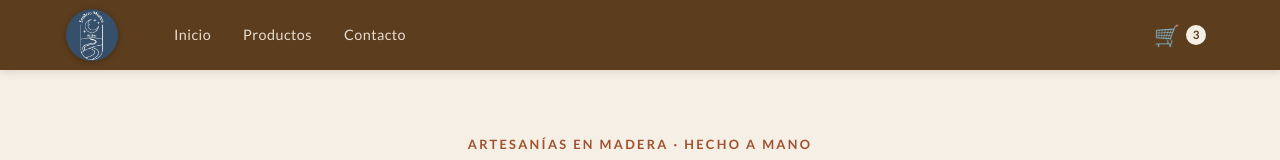
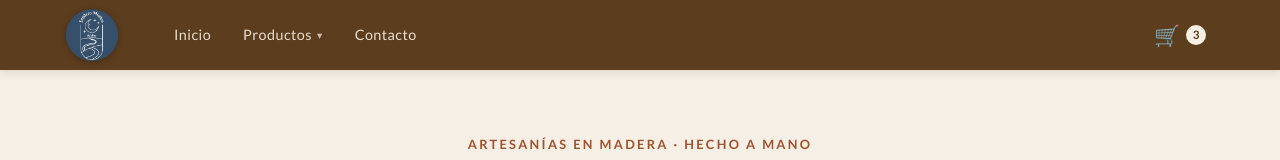
Before and after one commit to ulisesbaroni/e-commerce-React, a React (Vite) app: page / in a window 1280 px wide. Shown: the top 160 px of the page. Built offline with nearby package versions, Linux system fonts and the light colour scheme.

Commit message:
Se agregó dropdown de categorías en Productos

```diff
--- a/src/components/CartWidget.jsx
+++ b/src/components/CartWidget.jsx
@@ -1,6 +1,6 @@
 import './CartWidget.css'
 
-// Por ahora la cantidad es estática, en futuras etapas vendrá del contexto
+// Por ahora la cantidad la pongo estática, en próximas entregas será con contexto
 const CartWidget = () => {
   const cantidad = 3
 
--- a/src/components/ItemListContainer.jsx
+++ b/src/components/ItemListContainer.jsx
@@ -1,6 +1,5 @@
 import './ItemListContainer.css'
 
-// greeting viene de App.jsx — en etapas futuras esto mostrará los productos
 const ItemListContainer = ({ greeting }) => {
   return (
     <section className="item-list-container">
--- a/src/components/NavBar.css
+++ b/src/components/NavBar.css
@@ -27,7 +27,6 @@
   height: 56px;
   width: 56px;
   object-fit: contain;
-  /* el círculo azul del logo se integra bien sobre el fondo tierra */
   filter: drop-shadow(0 1px 3px rgba(0,0,0,0.25));
   transition: transform 0.2s ease;
 }
@@ -66,3 +65,48 @@
 .navbar__inner > :last-child {
   margin-left: auto;
 }
+
+/* Dropdown */
+.navbar__item-dropdown {
+  position: relative;
+  list-style: none;
+}
+
+.navbar__link--dropdown {
+  cursor: pointer;
+  user-select: none;
+  display: flex;
+  align-items: center;
+  gap: 5px;
+}
+
+.navbar__flecha {
+  font-size: 0.65rem;
+  opacity: 0.8;
+}
+
+.navbar__dropdown {
+  position: absolute;
+  top: calc(100% + 8px);
+  left: 0;
+  background-color: var(--color-tierra-claro);
+  border-radius: var(--radius-base);
+  box-shadow: var(--shadow-suave);
+  min-width: 180px;
+  list-style: none;
+  overflow: hidden;
+  z-index: 200;
+}
+
+.navbar__dropdown-link {
+  display: block;
+  padding: 10px 16px;
+  color: var(--color-crema);
+  font-size: 0.88rem;
+  text-decoration: none;
+  transition: background-color var(--transition-base);
+}
+
+.navbar__dropdown-link:hover {
+  background-color: rgba(255, 255, 255, 0.12);
+}
--- a/src/components/NavBar.jsx
+++ b/src/components/NavBar.jsx
@@ -1,8 +1,13 @@
+import { useState } from 'react'
 import logo from '../assets/logo-sendero-mistico.png'
 import CartWidget from './CartWidget'
 import './NavBar.css'
 
+const categorias = ['Lámparas', 'Porta sahumerios', 'Sahumadores', 'Percheros']
+
 const NavBar = () => {
+  const [dropdownAbierto, setDropdownAbierto] = useState(false)
+
   return (
     <nav className="navbar">
       <div className="navbar__inner">
@@ -16,7 +21,29 @@ const NavBar = () => {
 
         <ul className="navbar__links">
           <li><a href="/" className="navbar__link">Inicio</a></li>
-          <li><a href="/productos" className="navbar__link">Productos</a></li>
+
+          <li
+            className="navbar__item-dropdown"
+            onMouseEnter={() => setDropdownAbierto(true)}
+            onMouseLeave={() => setDropdownAbierto(false)}
+          >
+            <span className="navbar__link navbar__link--dropdown">
+              Productos <span className="navbar__flecha">{dropdownAbierto ? '▴' : '▾'}</span>
+            </span>
+
+            {dropdownAbierto && (
+              <ul className="navbar__dropdown">
+                {categorias.map(cat => (
+                  <li key={cat}>
+                    <a href={`/productos/${cat.toLowerCase().replace(/ /g, '-')}`} className="navbar__dropdown-link">
+                      {cat}
+                    </a>
+                  </li>
+                ))}
+              </ul>
+            )}
+          </li>
+
           <li><a href="/contacto" className="navbar__link">Contacto</a></li>
         </ul>
 
```
